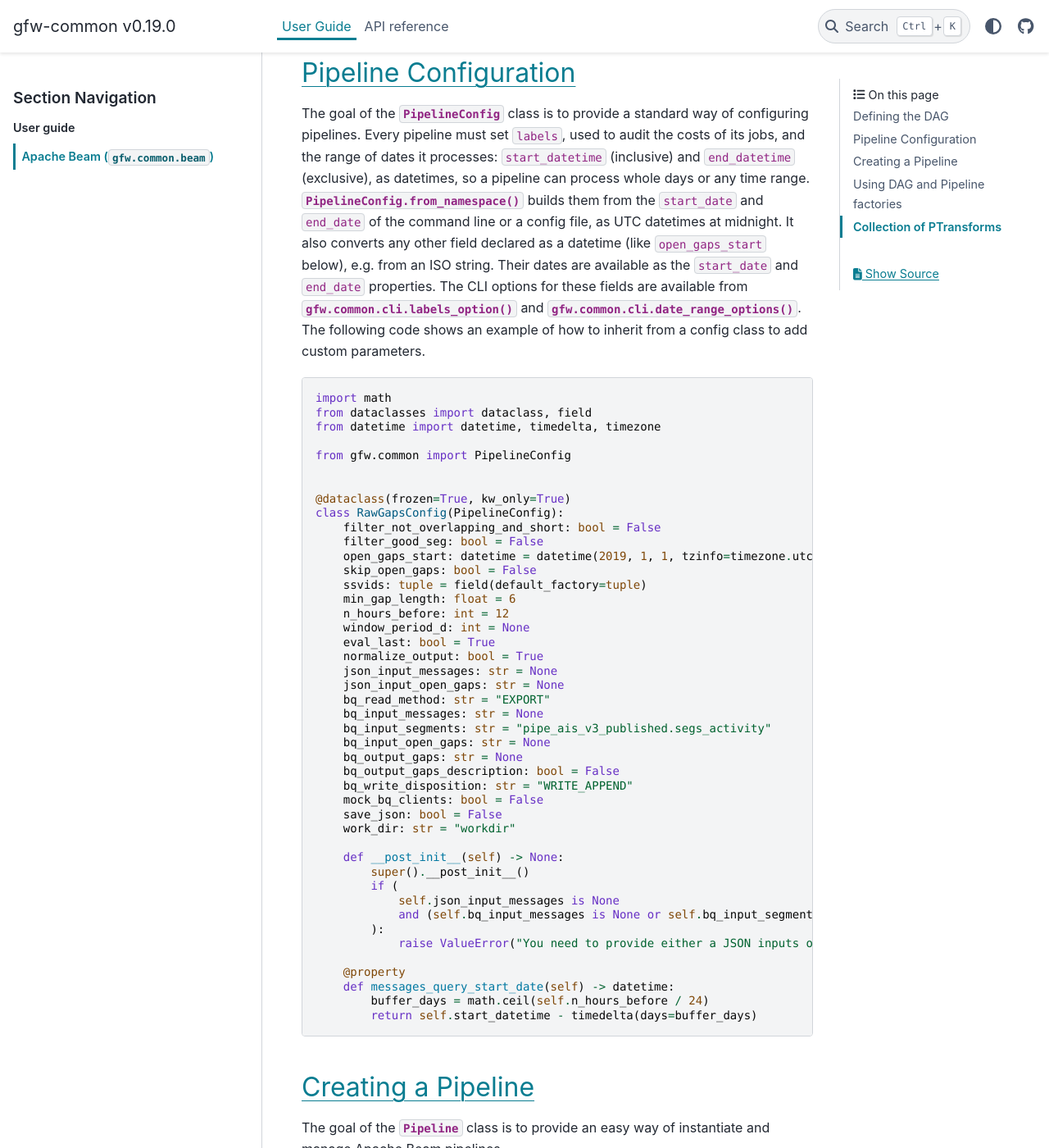
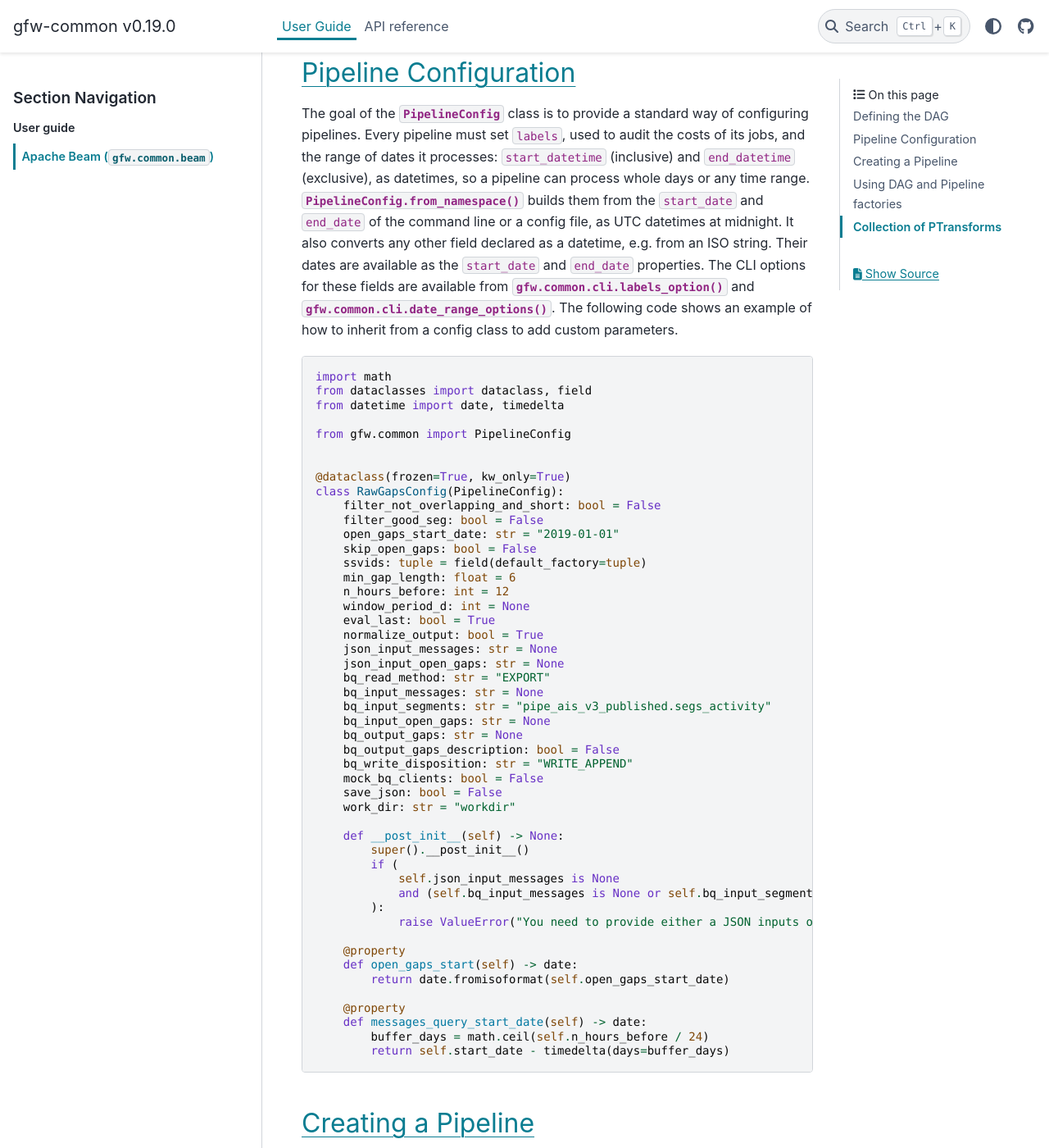
Before and after one commit to GlobalFishingWatch/gfw-common, a Sphinx documentation site: the page built from docs/source/tutorial/beam.rst, in a window 1280 px wide and 1400 px high, scrolled down 721 px. Shown: the whole window at 82% size. Built offline with Sphinx 7.4.7 and the PyData theme 0.15.4, drawn with Linux system fonts in a browser that asks for light colours; pages that are not in the unit, such as notebooks, are missing from menus.

Commit message:
Keep the tutorial's config properties returning dates
messages_query_start_date uses the new start_date property, and the
open_gaps_start_date field and its open_gaps_start property are kept as
they were.

```diff
--- a/docs/source/tutorial/beam.rst
+++ b/docs/source/tutorial/beam.rst
@@ -32,7 +32,7 @@ it processes: ``start_datetime`` (inclusive) and ``end_datetime`` (exclusive), a
 pipeline can process whole days or any time range.
 :meth:`PipelineConfig.from_namespace` builds them from the ``start_date`` and ``end_date`` of the
 command line or a config file, as UTC datetimes at midnight. It also converts any other field
-declared as a datetime (like ``open_gaps_start`` below), e.g. from an ISO string.
+declared as a datetime, e.g. from an ISO string.
 Their dates are available as the ``start_date`` and ``end_date`` properties.
 The CLI options for these fields are available from :func:`gfw.common.cli.labels_option`
 and :func:`gfw.common.cli.date_range_options`.
@@ -42,7 +42,7 @@ The following code shows an example of how to inherit from a config class to add
 
     import math
     from dataclasses import dataclass, field
-    from datetime import datetime, timedelta, timezone
+    from datetime import date, timedelta
 
     from gfw.common import PipelineConfig
 
@@ -51,7 +51,7 @@ The following code shows an example of how to inherit from a config class to add
     class RawGapsConfig(PipelineConfig):
         filter_not_overlapping_and_short: bool = False
         filter_good_seg: bool = False
-        open_gaps_start: datetime = datetime(2019, 1, 1, tzinfo=timezone.utc)
+        open_gaps_start_date: str = "2019-01-01"
         skip_open_gaps: bool = False
         ssvids: tuple = field(default_factory=tuple)
         min_gap_length: float = 6
@@ -81,9 +81,13 @@ The following code shows an example of how to inherit from a config class to add
                 raise ValueError("You need to provide either a JSON inputs or BQ input.")
 
         @property
-        def messages_query_start_date(self) -> datetime:
+        def open_gaps_start(self) -> date:
+            return date.fromisoformat(self.open_gaps_start_date)
+
+        @property
+        def messages_query_start_date(self) -> date:
             buffer_days = math.ceil(self.n_hours_before / 24)
-            return self.start_datetime - timedelta(days=buffer_days)
+            return self.start_date - timedelta(days=buffer_days)
 
 
 Creating a Pipeline
```
